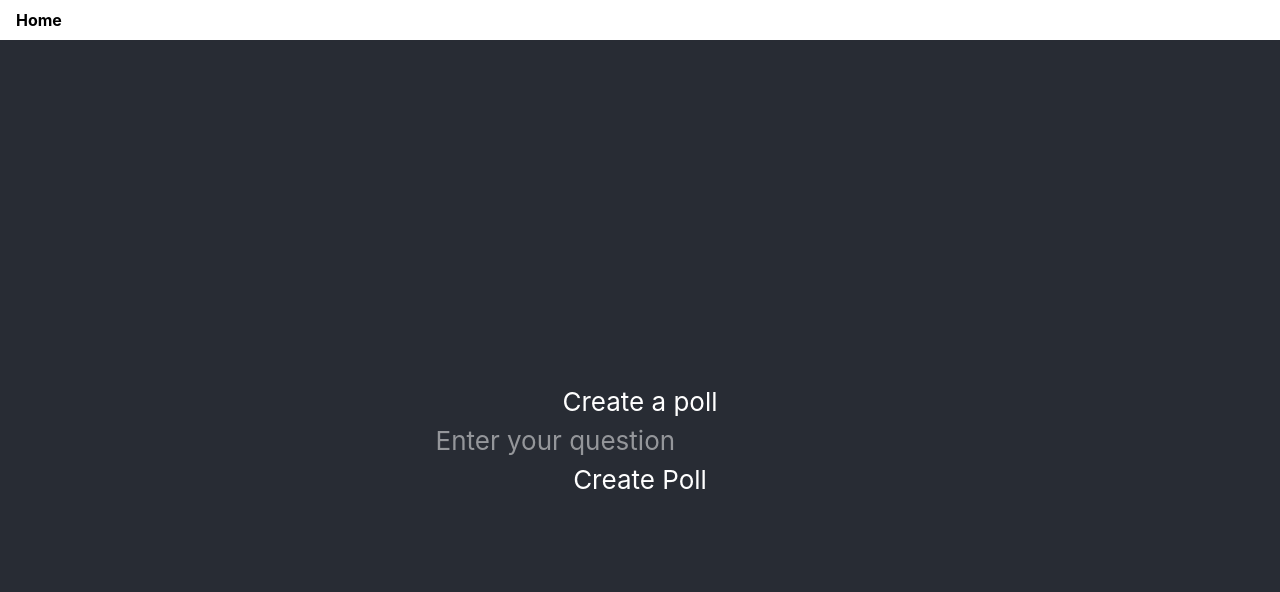
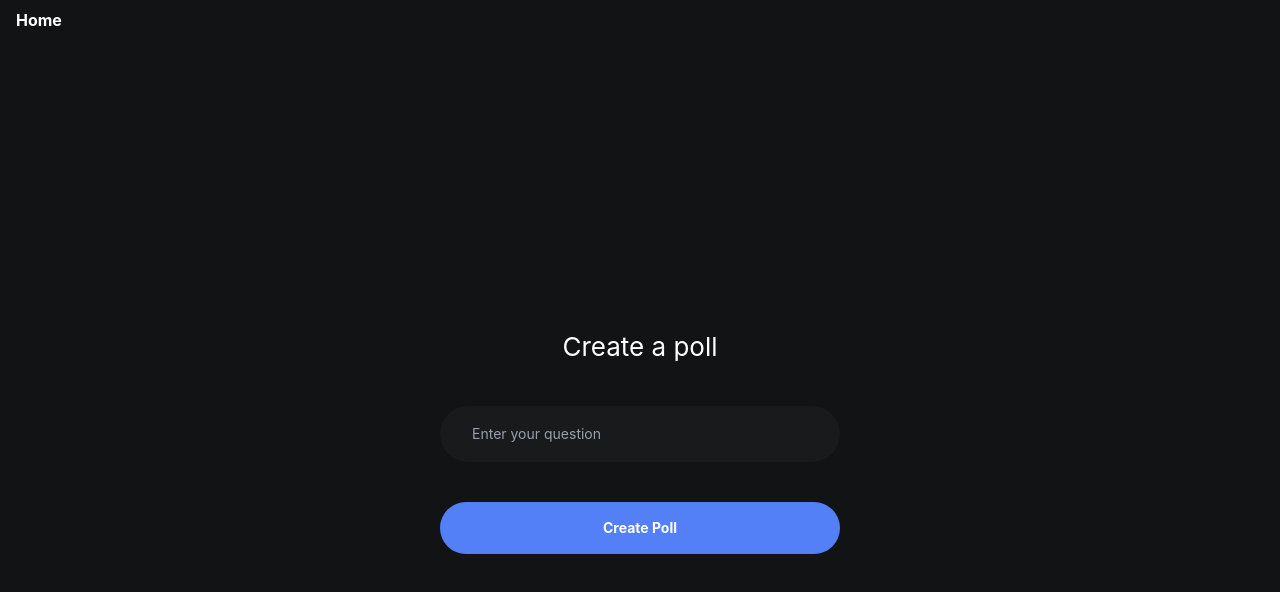
Before and after one commit to cj-lawson/chimein, a React (Vite) app: page / in a window 1280 px wide. Shown: the top 592 px of the page. Built offline with nearby package versions, Linux system fonts and the light colour scheme.

Commit message:
minor style updates

```diff
--- a/src/components/Header.tsx
+++ b/src/components/Header.tsx
@@ -2,7 +2,7 @@ import { Link } from '@tanstack/react-router'
 
 export default function Header() {
   return (
-    <header className="p-2 flex gap-2 bg-white text-black justify-between">
+    <header className="p-2 flex gap-2 bg-[#111315] text-white justify-between">
       <nav className="flex flex-row">
         <div className="px-2 font-bold">
           <Link to="/">Home</Link>
--- a/src/routes/index.tsx
+++ b/src/routes/index.tsx
@@ -22,15 +22,23 @@ function App() {
 
   return (
     <div className="text-center">
-      <header className="min-h-screen flex flex-col items-center justify-center bg-[#282c34] text-white text-[calc(10px+2vmin)]">
+      <header className="min-h-screen flex flex-col items-center justify-center space-y-10 bg-[#111315] text-white text-[calc(10px+2vmin)]">
+        <div className="w-3/4 sm:w-1/2 md:max-w-[400px] space-y-10">
           <h1>Create a poll</h1>
+          <div>
             <input
               type="text"
               value={question}
               onChange={(e) => setQuestion(e.target.value)}
               placeholder="Enter your question"
+              className="block w-full rounded-full bg-[#181A1C] px-8 py-4 text-base text-gray-200 placeholder:text-gray-400 focus:outline focus:outline-2 focus:-outline-offset-2 focus:outline-indigo-600 sm:text-sm/6"
             />
-        <button onClick={handleCreate} disabled={!question.trim()}>
+          </div>
+          <button
+            onClick={handleCreate}
+            disabled={!question.trim()}
+            className="bg-[#5380F7] rounded-full py-4 w-full align-items:center text-sm font-bold"
+          >
             {' '}
             Create Poll
           </button>
@@ -40,6 +48,18 @@ function App() {
               ✅ Poll created! ID: <code>{pollId}</code>
             </p>
           )}
+        </div>
+
+        {/* <div className="bg-[#181A1C] rounded-full h-[44px] w-[300px] placeholder-[#717374] focus-within:outline-2 focus-within:outline-[#5380F7]">
+          {' '}
+          <input
+            type="text"
+            value={question}
+            onChange={(e) => setQuestion(e.target.value)}
+            placeholder="Enter your question"
+            className="placeholder:text-sm w-full h-full rounded-full px-4 outline-none"
+          />
+        </div> */}
       </header>
     </div>
   )
```
Lines whose indentation alone changed are shown as unchanged.
